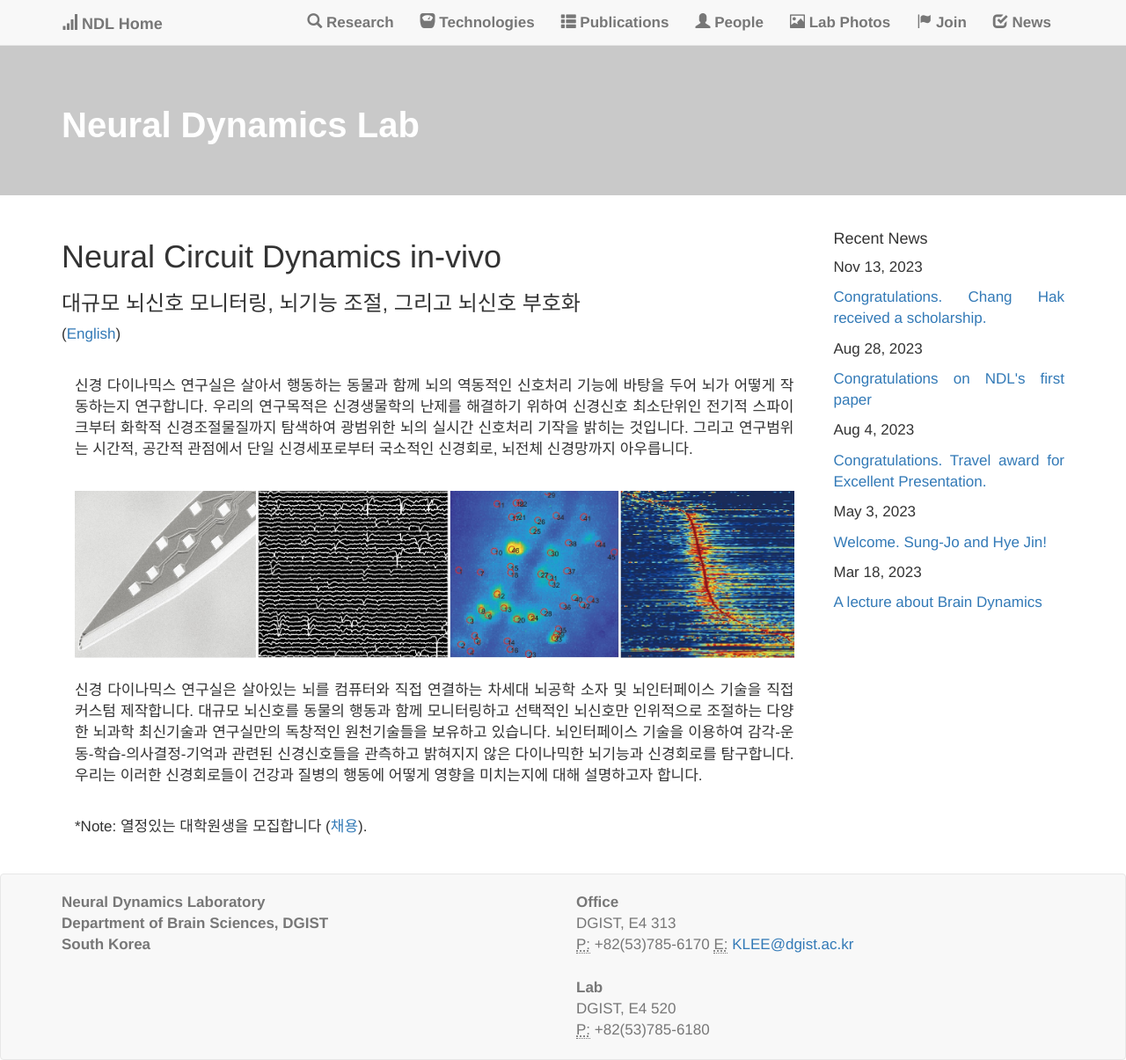
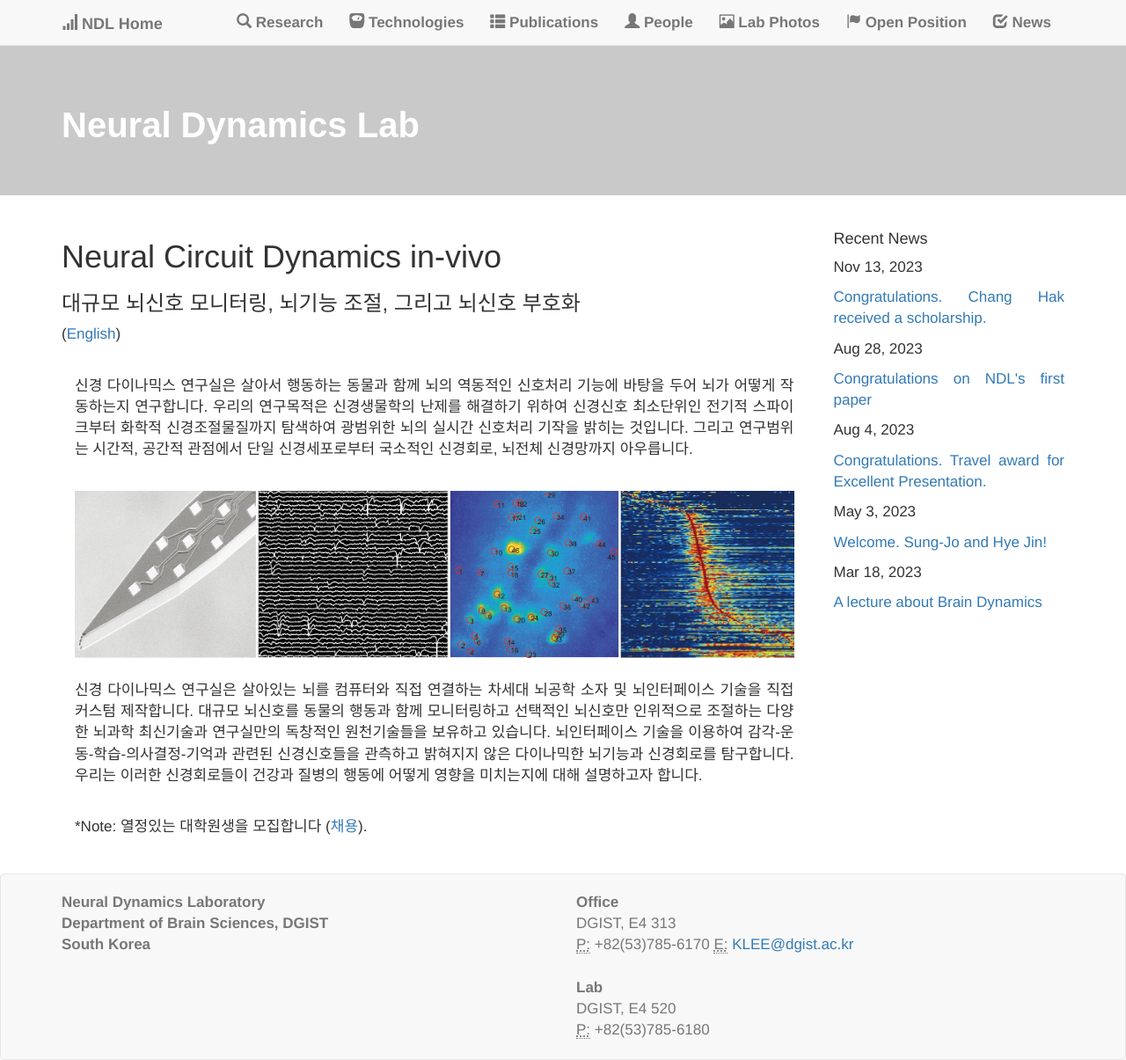
Before and after one commit to kleelab/kleelab.github.io, a Jekyll site: the page built from index.html, in a window 1280 px wide. Shown: the whole page at 88% size. Built offline with Jekyll 4.4.1, drawn with Linux system fonts in a browser that asks for light colours; nearby versions of some CDN libraries; a style sheet for code colours, icons or effects is not loaded.

Commit message:
Update header.html

```diff
--- a/_includes/header.html
+++ b/_includes/header.html
@@ -17,7 +17,7 @@
                 <li><a href="/people.html"><span class="glyphicon glyphicon-user" aria-hidden="true"></span><strong>  People</strong></a></li>
                 <!--<li><a href="/software.html"><span class="glyphicon glyphicon-camera" aria-hidden="true"></span>  Software</a></li>-->
                 <li><a href="/photos.html"><span class="glyphicon glyphicon-picture" aria-hidden="true"></span><strong>  Lab Photos</strong></a></li>
-                <li><a href="/joinusK.html"><span class="glyphicon glyphicon-flag" aria-hidden="true"></span><strong>  Join</strong></a></li>
+                <li><a href="/joinusK.html"><span class="glyphicon glyphicon-flag" aria-hidden="true"></span><strong>  Open Position</strong></a></li>
                 <!--<li><a href="/contact.html"><span class="glyphicon glyphicon-earphon" aria-hidden="true"></span> contact us</a></li>-->
                 <li><a href="/news/index.html"><span class="glyphicon glyphicon-check" aria-hidden="true"></span><strong>  News</strong></a></li>
             </ul>
```
